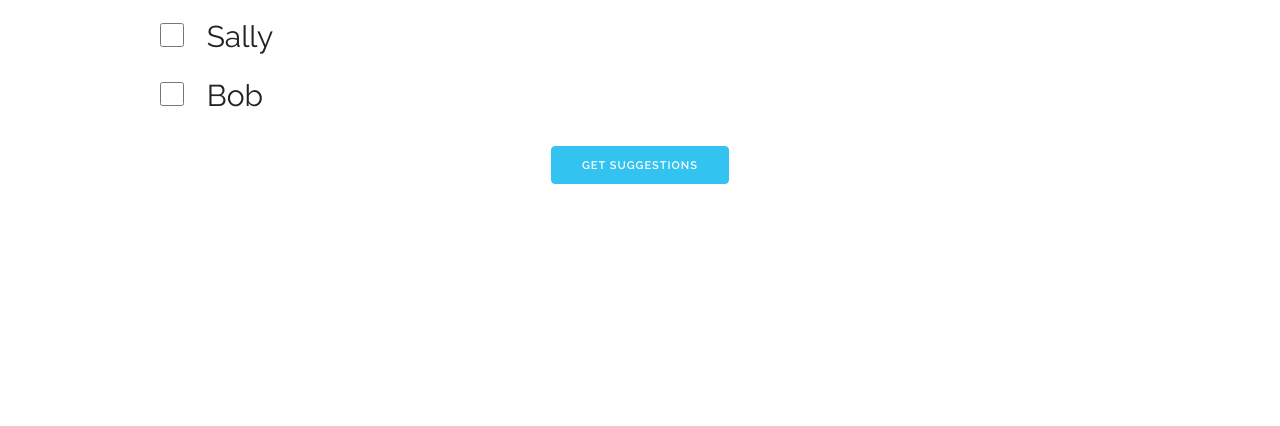
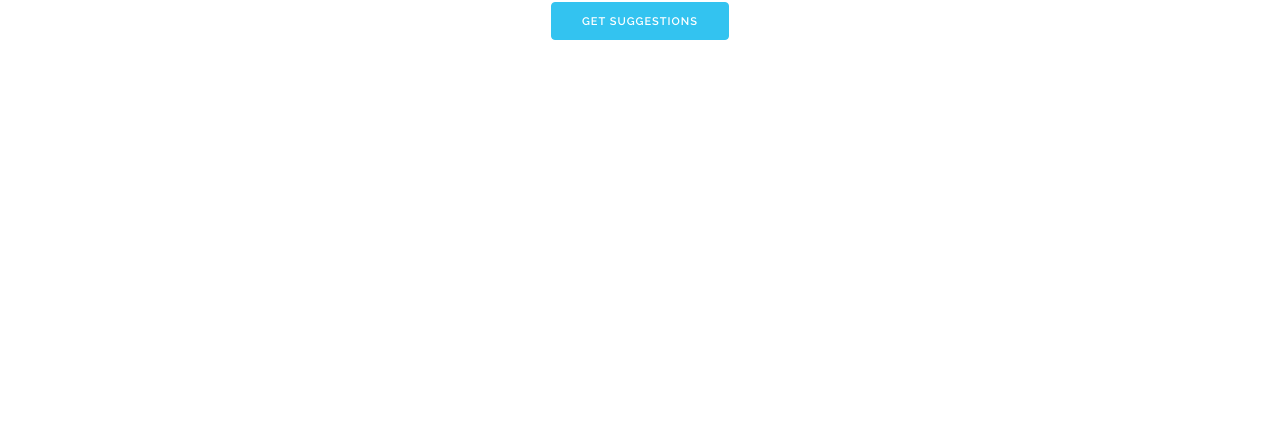
Before and after one commit to codeinpink/group-eat, a website: page client/index.html in a window 1280 px wide. Shown: the part 374-800 px from the top of the page. Drawn offline with Linux system fonts and the light colour scheme; some packages are replaced by stand-ins of ours.

Commit message:
Move up page

```diff
--- a/client/index.html
+++ b/client/index.html
@@ -47,7 +47,7 @@
 
   <div class="container">
     <div class="row">
-      <div class="twelve column" style="margin-top: 25%" ng-app="app">
+      <div class="twelve column" style="margin-top: 10%" ng-app="app">
           <div ui-view></div>
       </div>
     </div>
```
